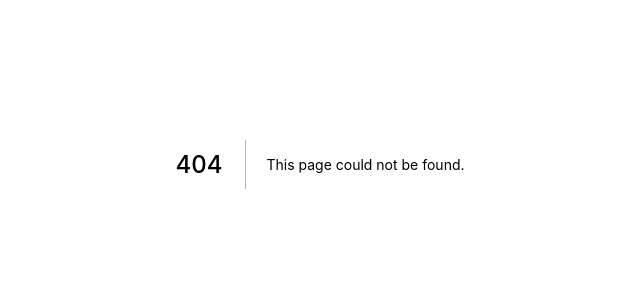
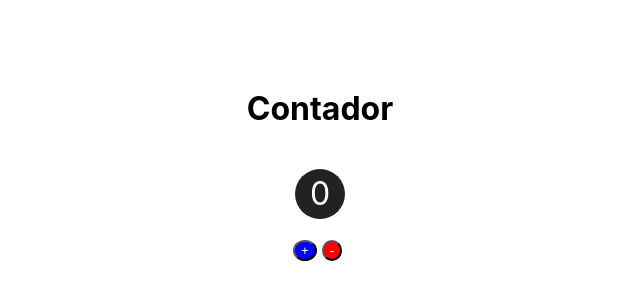
Before and after one commit to kleitonalbuquerque/curso-nextjs, a Next.js app: page /estado/contador in a window 1280 px wide. Before the commit this address had no page. Shown: the part 236-536 px from the top of the page, without its empty margins (320-960 px from the left). Built offline with nearby package versions, Linux system fonts and the light colour scheme.

Commit message:
Desafio Contador

```diff
--- /dev/null
+++ b/components/ContadorDisplay.jsx
@@ -0,0 +1,20 @@
+export default function ContadorDisplay(props) {
+  return (
+    <div
+      style={{
+        display: "flex",
+        justifyContent: "center",
+        alignItems: "center",
+        height: "50px",
+        width: "50px",
+        borderRadius: "100px",
+        backgroundColor: "#222",
+        color: "#fff",
+        fontSize: "2rem",
+        margin: "20px",
+      }}
+    >
+      {props.numero}
+    </div>
+  );
+}
--- /dev/null
+++ b/pages/estado/contador.jsx
@@ -0,0 +1,50 @@
+import { useState } from "react";
+import ContadorDisplay from "../../components/ContadorDisplay";
+
+export default function contador() {
+  const [numero, setNumero] = useState(0);
+
+  const inc = () => setNumero(numero + 1);
+  // const dec = () => setNumero(numero - 1);
+
+  const estilo = {
+    display: "flex",
+    flexDirection: "column",
+    justifyContent: "center",
+    alignItems: "center",
+    height: "100vh",
+  };
+
+  return (
+    <div style={estilo}>
+      <h1>Contador</h1>
+      <ContadorDisplay numero={numero} />
+      <div>
+        <button
+          style={{
+            borderRadius: "50%",
+            backgroundColor: "#0000ff",
+            color: "#fff",
+            marginRight: "5px",
+          }}
+          onClick={inc}
+        >
+          +
+        </button>
+        <button
+          style={{
+            borderRadius: "50%",
+            backgroundColor: "#ff0000",
+            color: "#fff",
+            marginRight: "5px",
+          }}
+          onClick={() => setNumero(numero - 1)}
+        >
+          -
+        </button>
+      </div>
+
+      {/* <div>Valor: {numero}</div> */}
+    </div>
+  );
+}
--- a/pages/estado/mouse.jsx
+++ b/pages/estado/mouse.jsx
@@ -1,6 +1,7 @@
 import { useState } from "react";
 
 export default function mouse() {
+  // React Hooks
   // Estado nas variáveis x e y
   const [x, setX] = useState(0); // no react usa-se o set
 
```
